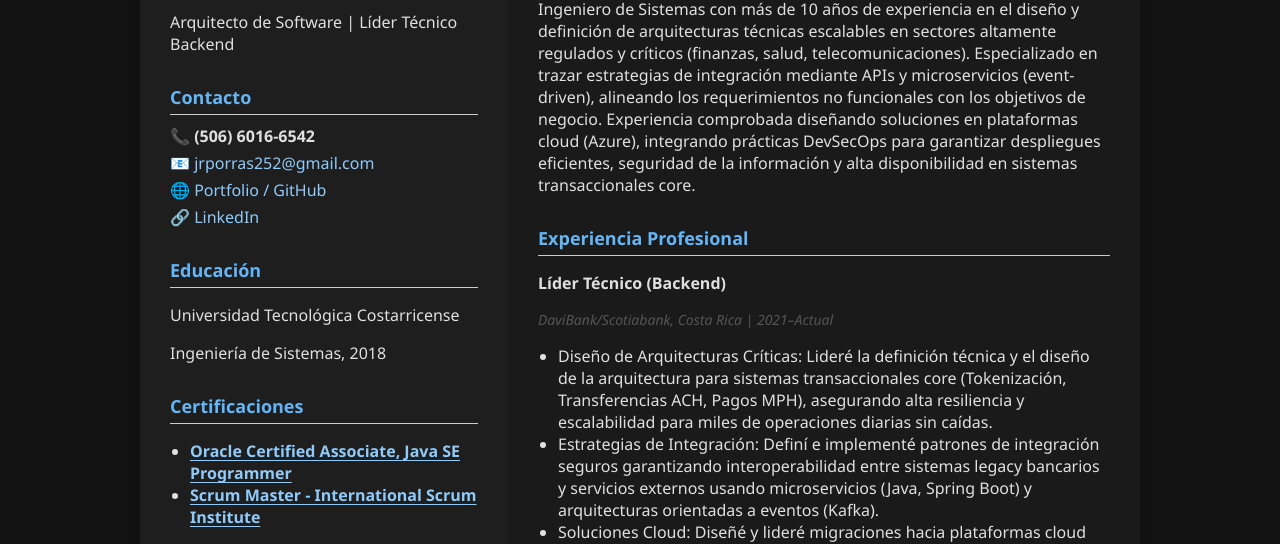
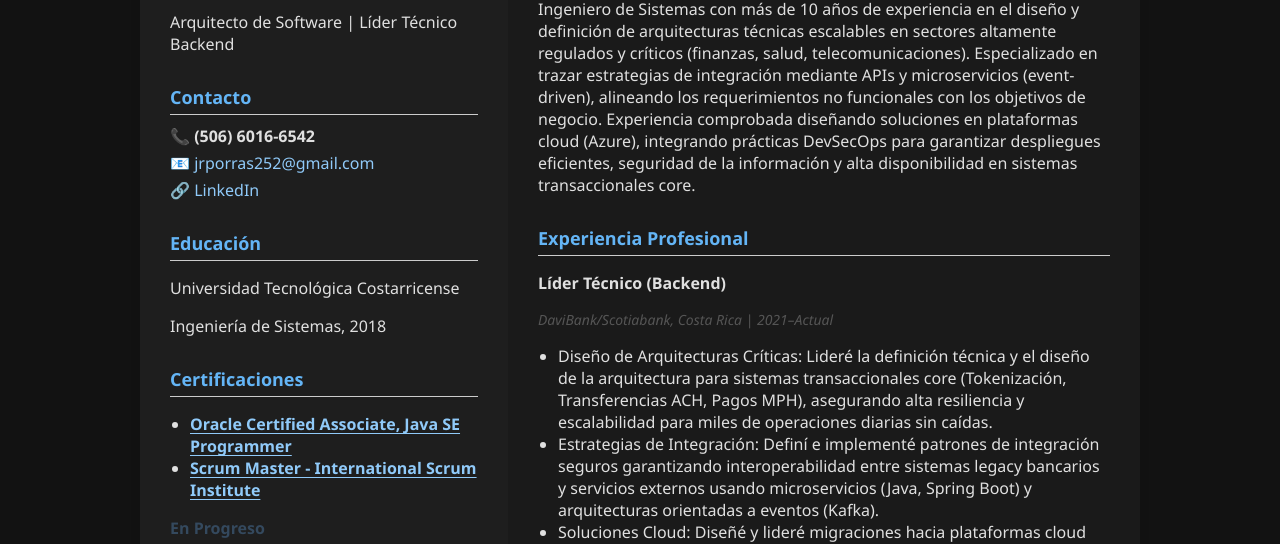
Before and after one commit to josericardoporrassolis/resume, a plain HTML site: page index.html in a window 1280 px wide. Shown: the part 270-814 px from the top of the page. Drawn offline with nearby package versions, Linux system fonts and the light colour scheme.

Commit message:
update urls

```diff
--- a/index.html
+++ b/index.html
@@ -84,8 +84,7 @@
         <h2 data-en="Contact" data-es="Contacto">Contacto</h2>
         <span class="whatsapp-tooltip">📞 (506) 6016-6542</span>
         <p>📧 <a href="mailto:jrporras252@gmail.com">jrporras252@gmail.com</a></p>
-        <p>🌐 <a href="https://josericardoporrassolis.github.io/resume/" target="_blank">Portfolio / GitHub</a></p>
-        <p>🔗 <a href="https://linkedin.com/in/jose-ricardo-porras-solis" target="_blank">LinkedIn</a></p>
+        <p>🔗 <a href="www.linkedin.com/in/jose-ricardo-porras-solis-b4058a149" target="_blank">LinkedIn</a></p>
       </div>
 
       <div class="section" id="education">
```
